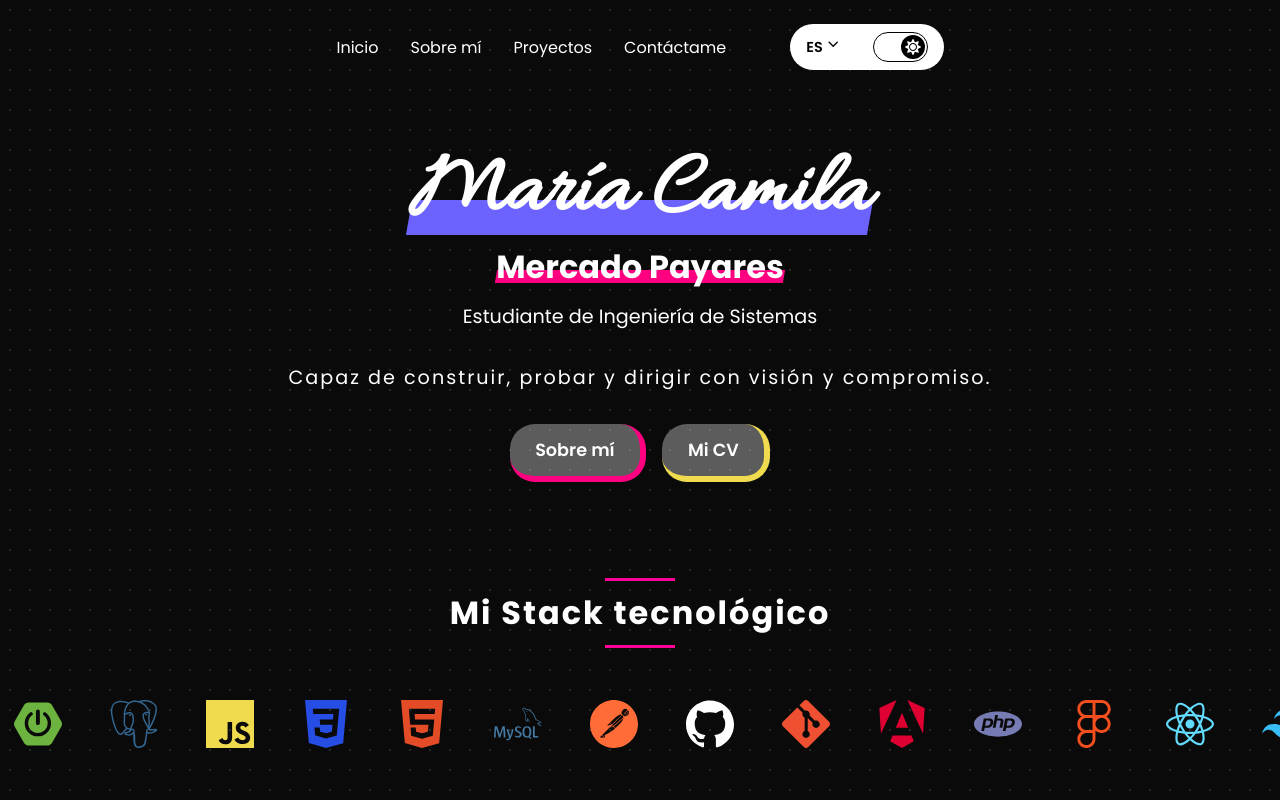
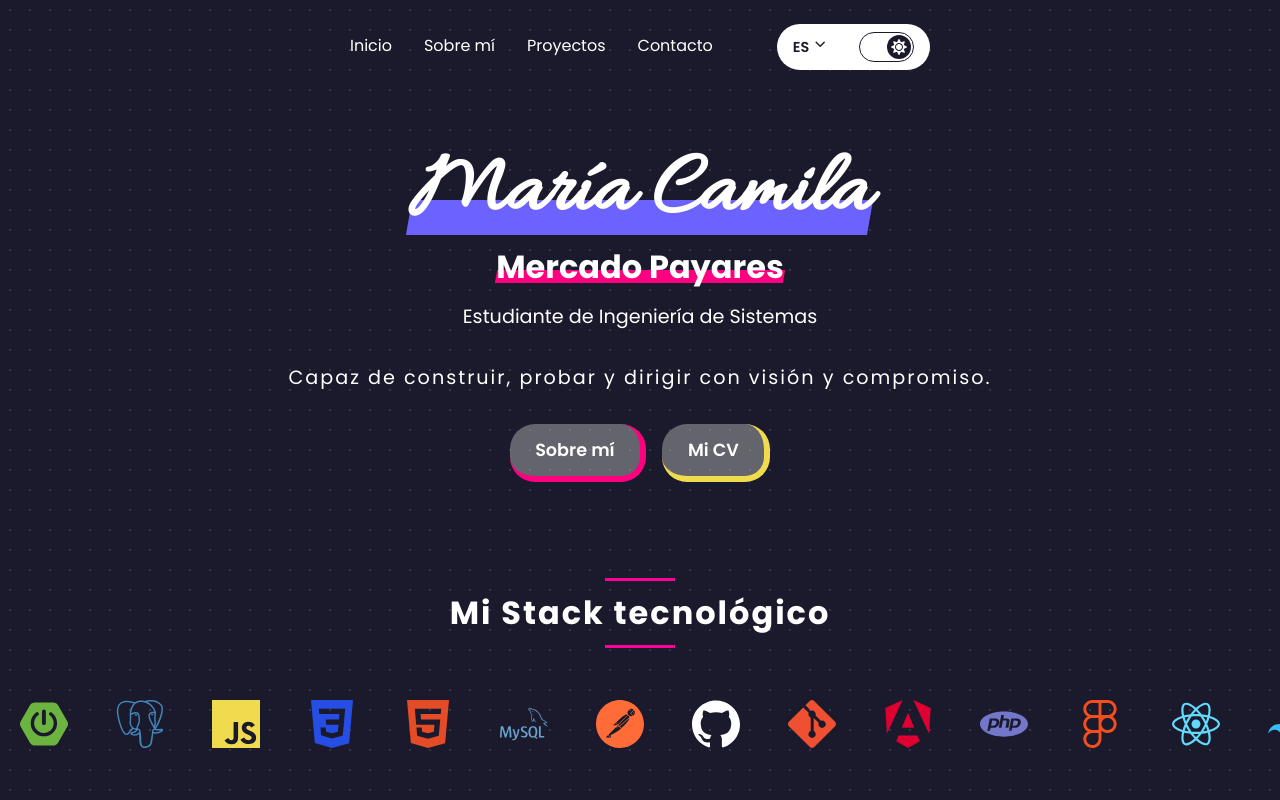
Before and after one commit to mcamilamp/my-portfolio, a React (Vite) app: page / in a window 1280 px wide. Shown: the top 800 px of the page. Built offline with nearby package versions, Linux system fonts and the light colour scheme; a web font is replaced by a local one.

Commit message:
Refactor navigation by replacing NavBar with MainNavBar component and removing unused styles

```diff
--- a/src/App.jsx
+++ b/src/App.jsx
@@ -1,11 +1,11 @@
 import Home from "./pages/Home";
-import NavBar from "./components/NavBar";
+import MainNavBar from "./components/MainNavBar";
 import Footer from "./components/Footer";
 
 function App() {
   return (
     <>
-      <NavBar />
+      <MainNavBar />
       <Home />
       <Footer />
     </>
--- a/src/assets/styles/NavBar.css
+++ b/src/assets/styles/MainNavBar.css
@@ -27,6 +27,31 @@
   transition: color 0.3s ease;
 }
 
+.nav-links li {
+  position: relative;
+  cursor: pointer;
+  padding-bottom: 4px;
+}
+
+.nav-links li::after {
+  content: "";
+  position: absolute;
+  width: 0;
+  height: 2px;
+  bottom: 0;
+  left: 0;
+  background-color: #ff0099;
+  transition: width 0.3s ease;
+}
+
+.nav-links li:hover::after {
+  width: 60%;
+}
+
+.nav-links li.active::after {
+  width: 60%;
+}
+
 /* Toggle */
 .toggle-container {
   display: flex;
@@ -42,13 +67,13 @@
 .label {
   font-size: 0.9rem;
   font-weight: 600;
-  color: black;
+  color: #1b1a2c;
 }
 
 .switch {
   width: 55px;
   height: 30px;
-  border: 1.7px solid black;
+  border: 1.7px solid #1b1a2c;
   border-radius: 30px;
   display: flex;
   align-items: center;
@@ -61,7 +86,7 @@
 .switch .circle {
   width: 24px;
   height: 24px;
-  background-color: black;
+  background-color: #1b1a2c;
   border-radius: 50%;
   transition: transform 0.3s ease;
   display: flex;
--- a/src/assets/styles/Projects.css
+++ b/src/assets/styles/Projects.css
@@ -31,7 +31,7 @@
 
 .project-card {
   width: 450px;
-  height: 380px;
+  height: 340px;
   background: #1a1a1a;
   border-radius: 15px;
   overflow: hidden;
--- a/src/assets/styles/TechSlider.css
+++ b/src/assets/styles/TechSlider.css
@@ -51,13 +51,13 @@
   color: #38bdf8;
 }
 .tech-item.cypress {
-  color: #354250;
+  color: #536579;
 }
 .tech-item.springboot {
   color: #6db33f;
 }
 .tech-item.postgresql {
-  color: #336791;
+  color: #4386bd;
 }
 .tech-item.js {
   color: #f0db4f;
@@ -69,7 +69,7 @@
   color: #e34c26;
 }
 .tech-item.mysql {
-  color: #4479a1;
+  color: #68a3cf;
 }
 .tech-item.postman {
   color: #ff6c37;
@@ -84,7 +84,7 @@
   color: #dd0031;
 }
 .tech-item.php {
-  color: #777bb3;
+  color: #7277ca;
 }
 .tech-item.figma {
   color: #f24e1e;
--- a/src/components/NavBar.jsx
+++ b/src/components/MainNavBar.jsx
@@ -1,12 +1,13 @@
 import React, { useEffect, useState } from "react";
-import "../assets/styles/NavBar.CSS";
+import "../assets/styles/MainNavBar.CSS";
 import { IoIosArrowDown } from "react-icons/io";
 import { FaSun } from "react-icons/fa";
 
-function NavBar() {
+function MainNavBar() {
   const [darkMode, setDarkMode] = useState(false);
   const [showNav, setShowNav] = useState(true);
   const [lastScrollY, setLastScrollY] = useState(0);
+  const [activeLink, setActiveLink] = useState("home");
 
   const toggleDarkMode = () => {
     setDarkMode(!darkMode);
@@ -32,10 +33,15 @@ function NavBar() {
     <nav className={`navBar ${showNav ? "" : "navBar-hidden"}`}>
       <div className="links">
         <ul className="nav-links">
-          <li>Inicio</li>
-          <li>Sobre mí</li>
-          <li>Proyectos</li>
-          <li>Contáctame</li>
+          {["Inicio", "Sobre mí", "Proyectos", "Contacto"].map((link) => (
+            <li
+              key={link}
+              className={activeLink === link ? "active" : ""}
+              onClick={() => setActiveLink(link)}
+            >
+              {link}
+            </li>
+          ))}
         </ul>
       </div>
       <div className="toggle-container">
@@ -55,4 +61,4 @@ function NavBar() {
   );
 }
 
-export default NavBar;
+export default MainNavBar;
--- a/src/index.css
+++ b/src/index.css
@@ -13,7 +13,7 @@
 }
 
 body {
-  background-color: #0a0a0a;
+  background-color: #1b1a2c;
   color: #ffffff;
   overflow-x: hidden;
   background-image: radial-gradient(
@@ -22,3 +22,5 @@ body {
   );
   background-size: 20px 20px;
 }
+
+/* #0a0a0a     #1b1a2c   #43406b */
```
